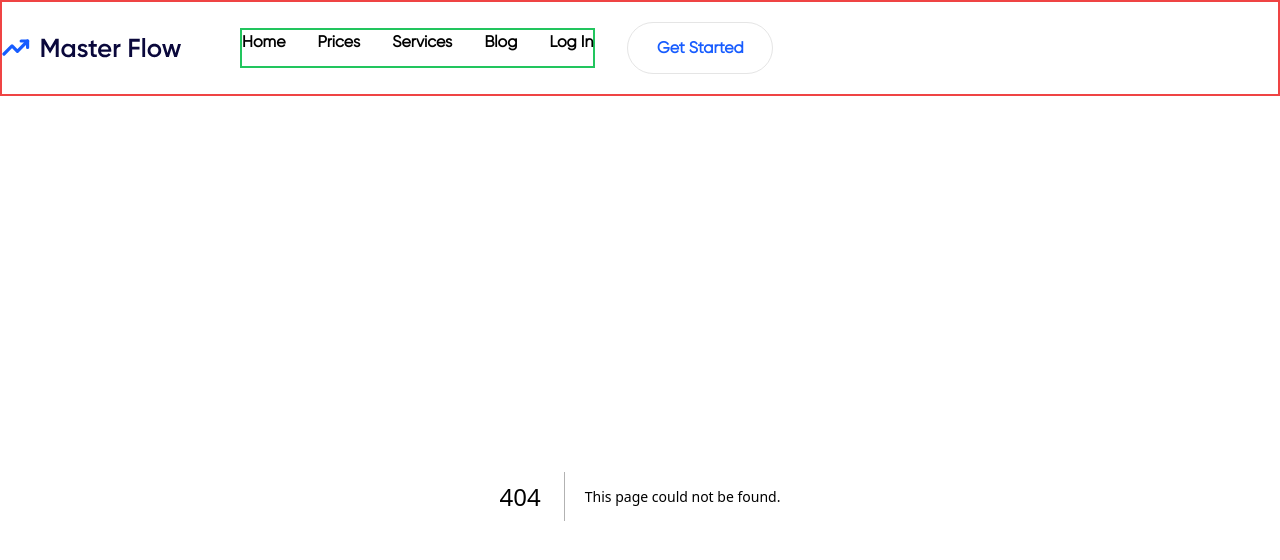
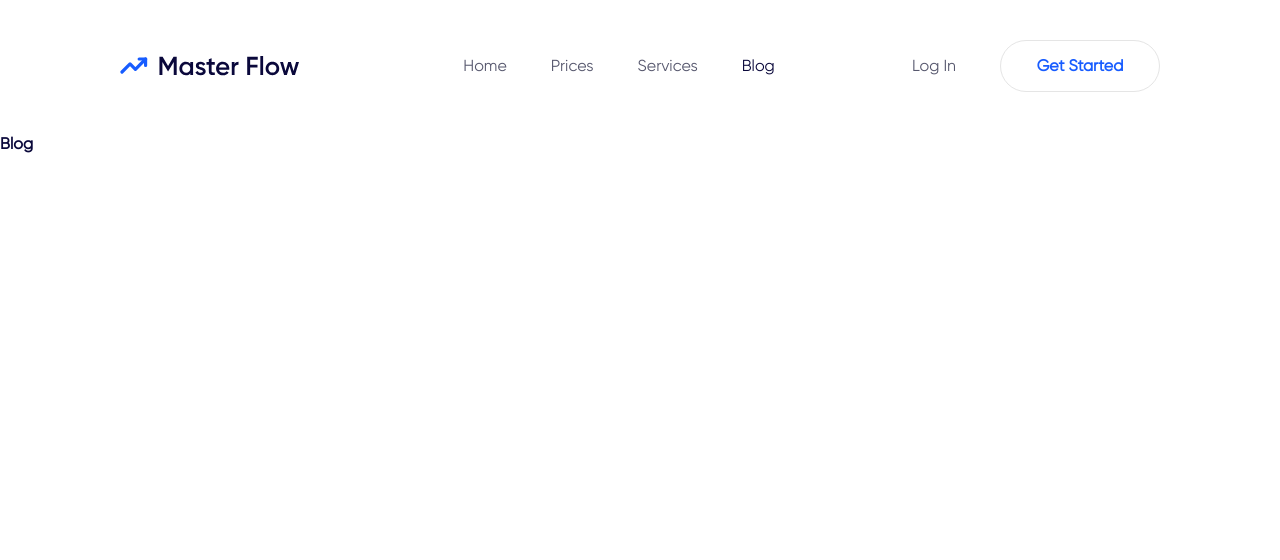
Before and after one commit to Slavinto/master-flow, a Next.js app: page /blog in a window 1280 px wide. Before the commit this address had no page. Shown: the top 560 px of the page. Built offline with nearby package versions, Linux system fonts and the light colour scheme.

Commit message:
basic navbar layout and styling finished

```diff
--- /dev/null
+++ b/src/app/blog/page.tsx
@@ -0,0 +1,7 @@
+import React from "react";
+
+const Blog = () => {
+    return <div>Blog</div>;
+};
+
+export default Blog;
--- a/src/app/globals.css
+++ b/src/app/globals.css
@@ -17,7 +17,7 @@
 @layer base {
     html {
         /* Insert a most commonly used font properties here */
-        @apply font-semibold text-darker-blue;
+        @apply font-semibold text-darker-blue bg-white;
     }
 }
 
@@ -69,7 +69,11 @@
         @apply sm:pb-24 pb-12;
     }
 
-    .info-text {
-        @apply font-montserrat text-slate-gray text-lg leading-7;
+    .text-page-active {
+        @apply text-darker-blue;
+    }
+
+    .text-thin {
+        @apply text-dark text-base font-medium;
     }
 }
--- /dev/null
+++ b/src/app/prices/page.tsx
@@ -0,0 +1,7 @@
+import React from "react";
+
+const Prices = () => {
+    return <div>Prices</div>;
+};
+
+export default Prices;
--- /dev/null
+++ b/src/app/services/page.tsx
@@ -0,0 +1,7 @@
+import React from "react";
+
+const Services = () => {
+    return <div>Services</div>;
+};
+
+export default Services;
--- a/src/components/button.tsx
+++ b/src/components/button.tsx
@@ -4,7 +4,7 @@ const Button: ButtonComponent = ({ title, type, classNames }) => {
     return (
         <button
             type={type}
-            className={`w-40 h-[52px] text-base text-primary ${classNames}`}
+            className={`font-semibold text-base text-primary ${classNames}`}
         >
             {title}
         </button>
--- a/src/components/navbar.tsx
+++ b/src/components/navbar.tsx
@@ -1,10 +1,18 @@
+"use client";
+
 import { navbarItems } from "@/constants";
+
+import { usePathname } from "next/navigation";
 import Image from "next/image";
+import Link from "next/link";
+
 import { Button } from ".";
 
 const Navbar = () => {
+    const pathname = usePathname();
+    console.log(pathname);
     return (
-        <nav className='w-full flex items-center gap-8 border-2 border-red-500 h-24'>
+        <nav className='padding-x w-full flex items-center justify-between h-[132px] text-thin max-w-[1440px] mx-auto'>
             <Image
                 src={"/static/assets/icons/logo.svg"}
                 className=''
@@ -12,18 +20,32 @@ const Navbar = () => {
                 height={32}
                 alt='master flow icon'
             />
-            <ul className='flex gap-8 border-2 border-green-500 h-10'>
-                {navbarItems.map((item) => (
-                    <li key={item} className=''>
-                        {item}
-                    </li>
-                ))}
+            <ul className='flex items-center gap-[44px] mx-[44px] '>
+                {navbarItems.map((listItem) => {
+                    const item = listItem.split(" ").join("").toLowerCase();
+                    return (
+                        <li key={item}>
+                            <Link
+                                className={
+                                    pathname === `/${item}` ||
+                                    (item === "home" && pathname === "/")
+                                        ? `text-page-active`
+                                        : ``
+                                }
+                                href={item === "home" ? "/" : `/${item}`}
+                            >
+                                {listItem}
+                            </Link>
+                        </li>
+                    );
+                })}
             </ul>
-            <div className='flex'>
+            <div className='flex gap-[44px] items-center'>
+                <Link href='/login'>Log&nbsp;In</Link>
                 <Button
                     title={"Get Started"}
                     type='button'
-                    classNames='w-[146px] h-[52px] border-[1.4px] border-stroke-gray rounded-full'
+                    classNames='w-40 h-[52px] border-[1.4px] border-stroke-gray rounded-full'
                 />
             </div>
         </nav>
--- a/src/constants/index.ts
+++ b/src/constants/index.ts
@@ -1 +1 @@
-export const navbarItems = ["Home", "Prices", "Services", "Blog", "Log In"];
+export const navbarItems = ["Home", "Prices", "Services", "Blog"];
--- a/tailwind.config.ts
+++ b/tailwind.config.ts
@@ -34,6 +34,9 @@ const config: Config = {
             boxShadow: {
                 "3xl": "0 10px 40px rgba(0, 0, 0, 0.1)",
             },
+            backgroundColor: {
+                "gray-canvas": "#E5E5E5",
+            },
             backgroundImage: {
                 hero: "url('assets/images/collection-background.svg')",
                 card: "url('assets/images/thumbnail-background.svg')",
```
